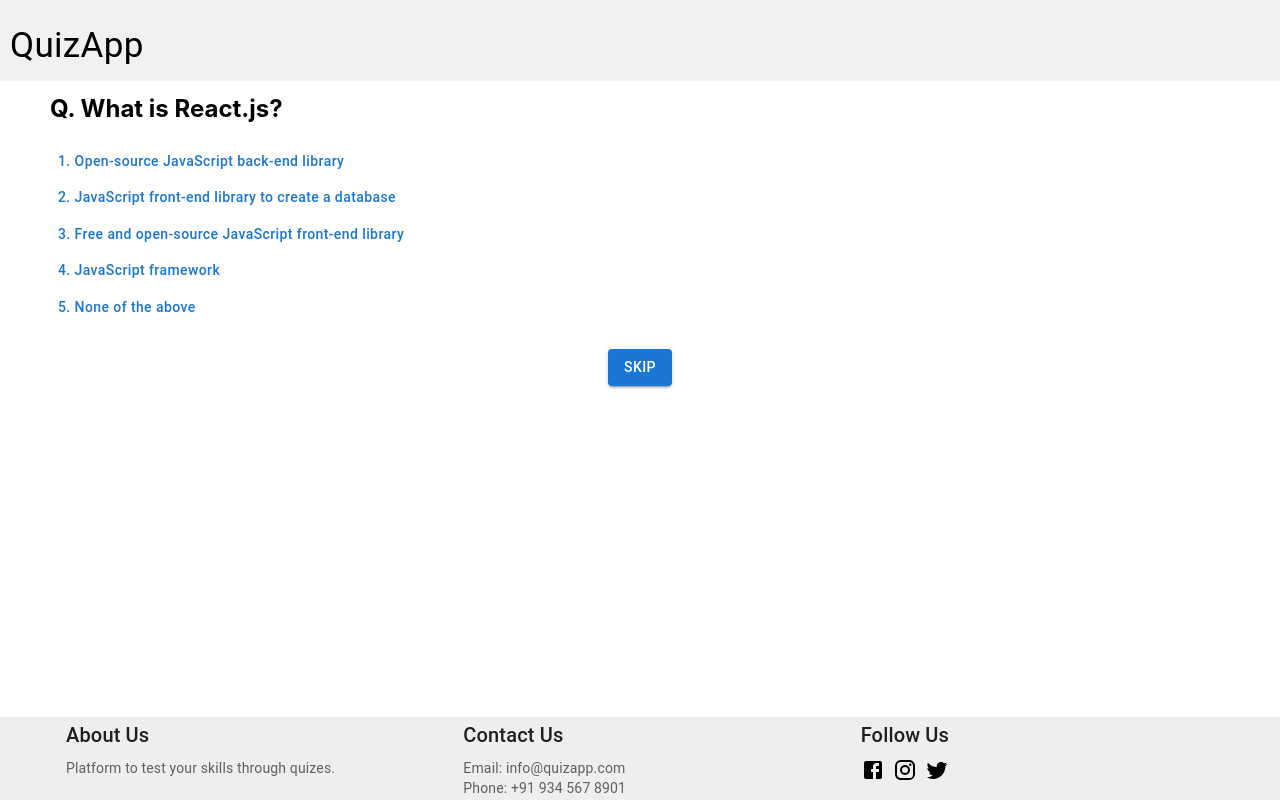
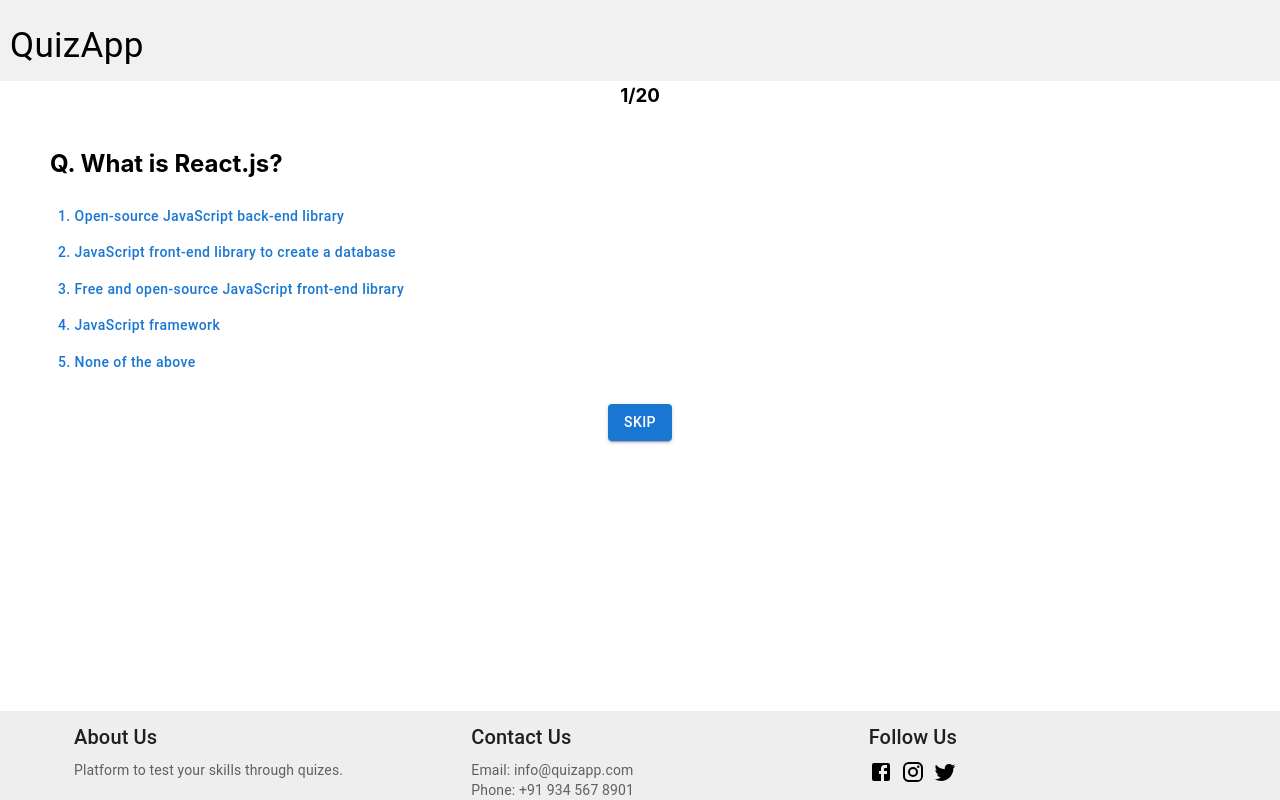
Before and after one commit to JaiVaibhav/quizapp, a React (Create React App) app: page /quiz in a window 1280 px wide. Built offline with nearby package versions, Linux system fonts and the light colour scheme; the HTML template or start-up script is replaced by a standard one.

Commit message:
minor fixes

```diff
--- a/src/App.css
+++ b/src/App.css
@@ -1,6 +1,8 @@
 .App {
   /* text-align: center; */
   padding: 10px;
+  overflow: hidden;
+  margin-bottom: 150px;
 }
 
 .App-logo {
--- /dev/null
+++ b/src/components/footer/footer.css
@@ -0,0 +1,14 @@
+.footer {
+  bottom: 0;
+  position: fixed;
+  width: 100%;
+  padding: 10px 10px 0px 10px;
+  /* margin: 2.5rem; */
+}
+
+@media screen and (max-width: 700px) {
+  .footer {
+    position: sticky;
+    bottom: 0;
+  }
+}
--- a/src/components/footer/footer.js
+++ b/src/components/footer/footer.js
@@ -5,7 +5,7 @@ import Link from "@mui/material/Link";
 import Grid from "@mui/material/Grid";
 import { Facebook, Instagram, Twitter } from "@mui/icons-material";
 import { Box } from "@mui/material";
-
+import "./footer.css";
 export default function Footer() {
   return (
     <Box
@@ -16,9 +16,9 @@ export default function Footer() {
             ? theme.palette.grey[200]
             : theme.palette.grey[800],
       }}
-      style={{ bottom: 0, position: "fixed", width: "100%", padding: "2px" }}
+      className="footer"
     >
-      <Container maxWidth="lg">
+      <Container>
         <Grid container spacing={5}>
           <Grid item xs={12} sm={4}>
             <Typography variant="h6" color="text.primary" gutterBottom>
--- a/src/components/header/header.css
+++ b/src/components/header/header.css
@@ -7,41 +7,7 @@
   top: 0;
   width: 100%;
   padding-bottom: 8px;
-}
-
-/* Style the header links */
-.header a {
-  float: left;
-  color: black;
-  text-align: center;
-  padding: 12px;
-  text-decoration: none;
-  font-size: 18px;
-  line-height: 25px;
-  border-radius: 4px;
-}
-
-/* Style the logo link (notice that we set the same value of line-height and font-size to prevent the header to increase when the font gets bigger */
-.header a.logo {
-  font-size: 25px;
-  font-weight: bold;
-}
-
-/* Change the background color on mouse-over */
-.header a:hover {
-  background-color: #ddd;
-  color: black;
-}
-
-/* Style the active/current link*/
-.header a.active {
-  background-color: dodgerblue;
-  color: white;
-}
-
-/* Float the link section to the right */
-.header-right {
-  float: right;
+  z-index: 100;
 }
 
 /* Add media queries for responsiveness - when the screen is 500px wide or less, stack the links on top of each other */
--- a/src/components/login/login.js
+++ b/src/components/login/login.js
@@ -15,7 +15,13 @@ export default function Login() {
   const handleSubmit = (event) => {
     event.preventDefault();
     const data = new FormData(event.currentTarget);
-    navigate("/quiz");
+    const email = data.get("email");
+    const password = data.get("password");
+    if (email !== "" && password !== "") {
+      navigate("/quiz");
+    } else {
+      alert("Please enter required details");
+    }
   };
 
   return (
--- a/src/components/quizBox/quizBox.css
+++ b/src/components/quizBox/quizBox.css
@@ -16,4 +16,6 @@
   gap: 1.5rem;
   padding-left: 2.5rem;
   padding-right: 2.5rem;
+  padding-top: 15px;
+  margin-top: 2.5rem;
 }
```
